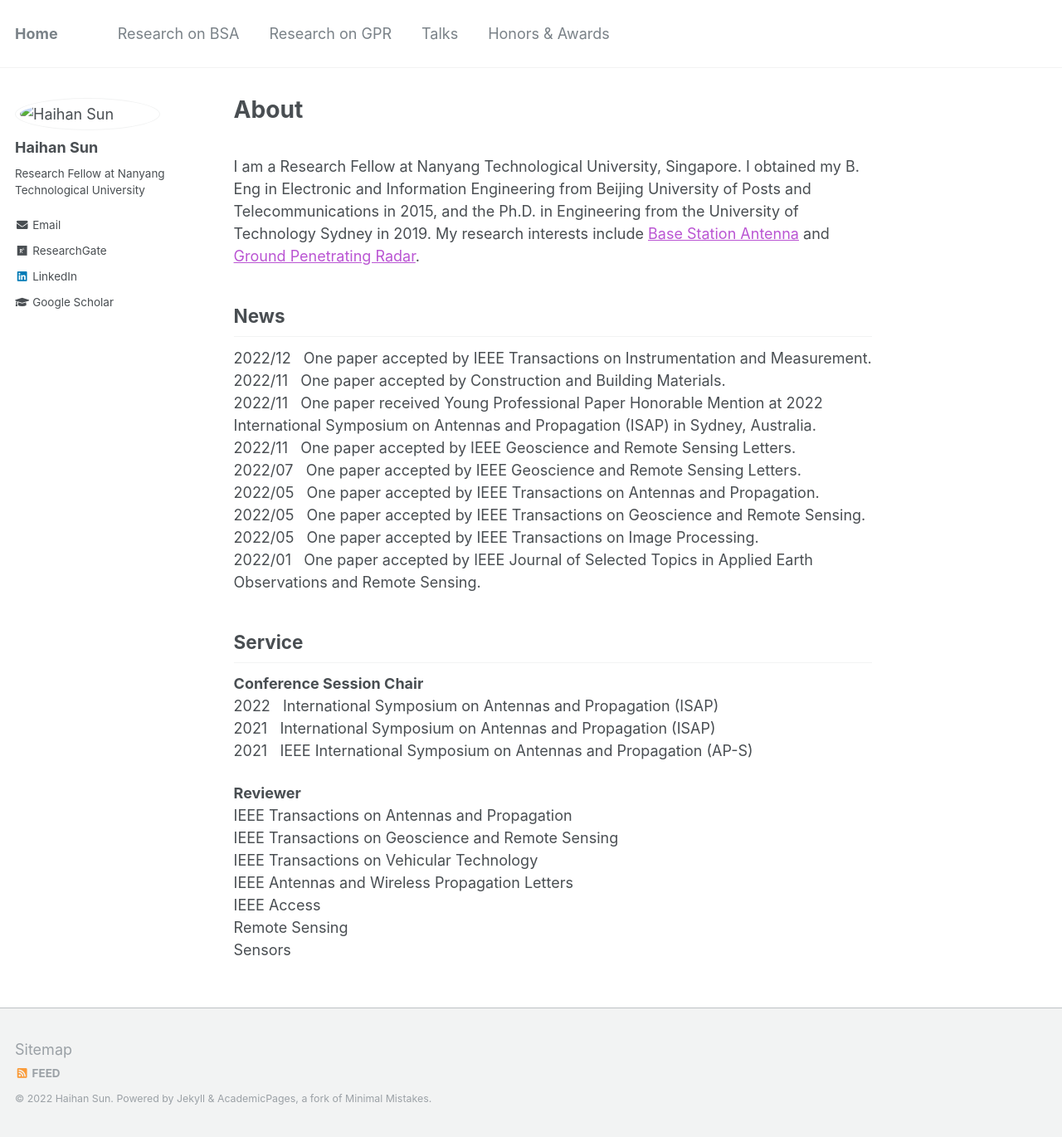
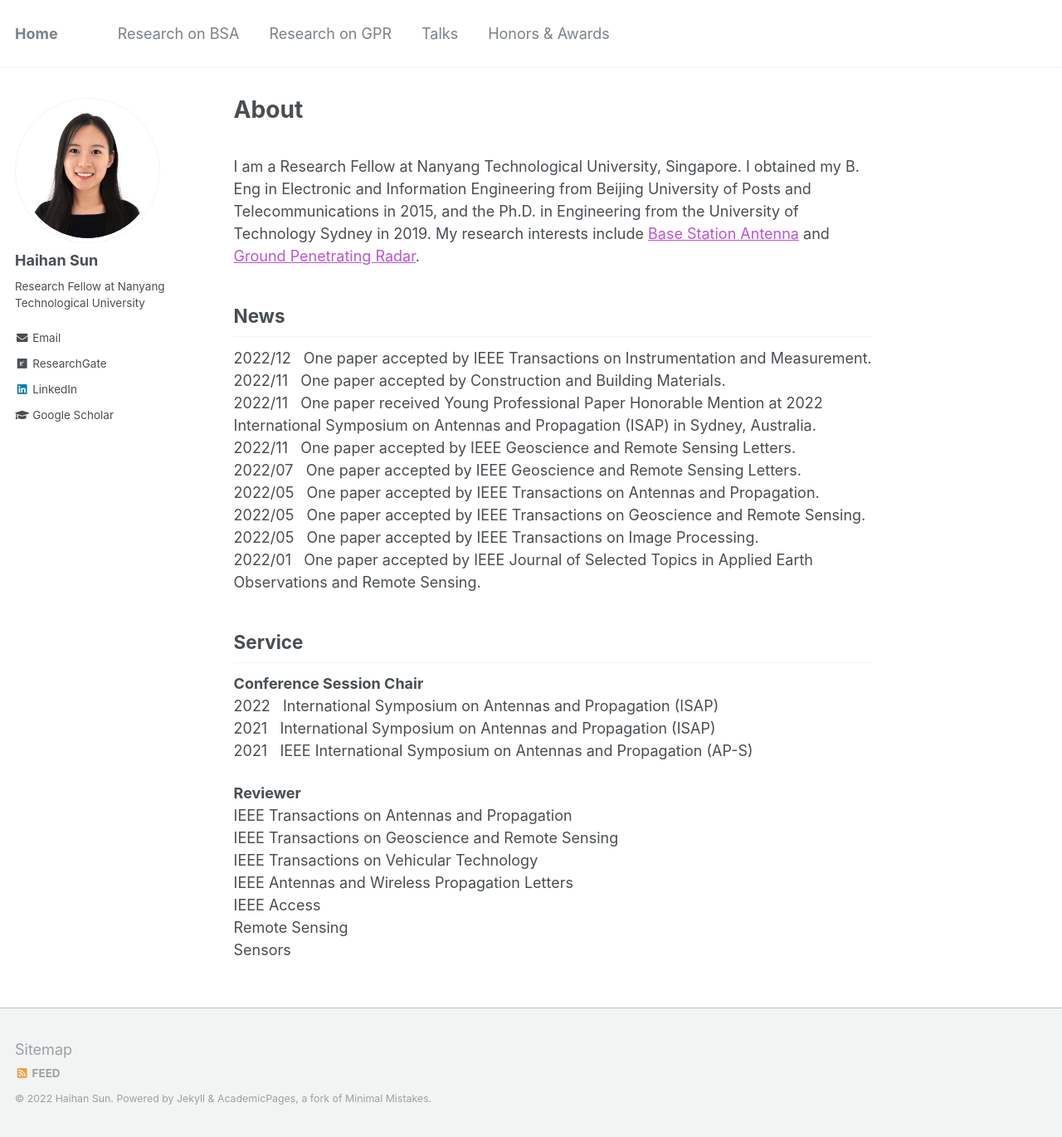
Before and after one commit to Haihan-Sun/Haihan-Sun.github.io, a Jekyll site: the page built from _pages/about.md, in a window 1280 px wide and 1370 px high. Shown: the whole window at 83% size. Built offline with Jekyll 4.4.1, drawn with Linux system fonts in a browser that asks for light colours.

Commit message:
Update _config.yml

```diff
--- a/_config.yml
+++ b/_config.yml
@@ -81,7 +81,7 @@ analytics:
 # Site Author
 author:
   name             : "Haihan Sun"
-  avatar           : "file/photo_HHS.png"
+  avatar           : "https://Haihan-Sun.github.io/files/photo_HHS.png"
   bio              : "Research Fellow at Nanyang Technological University"
   location         :
   employer         :
```
